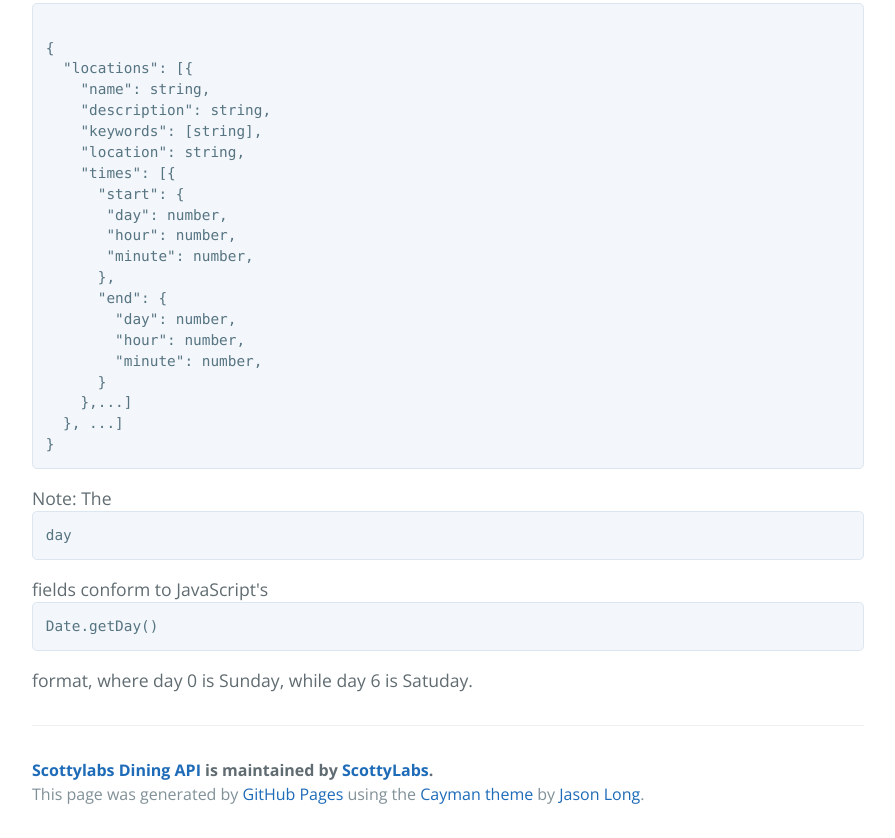
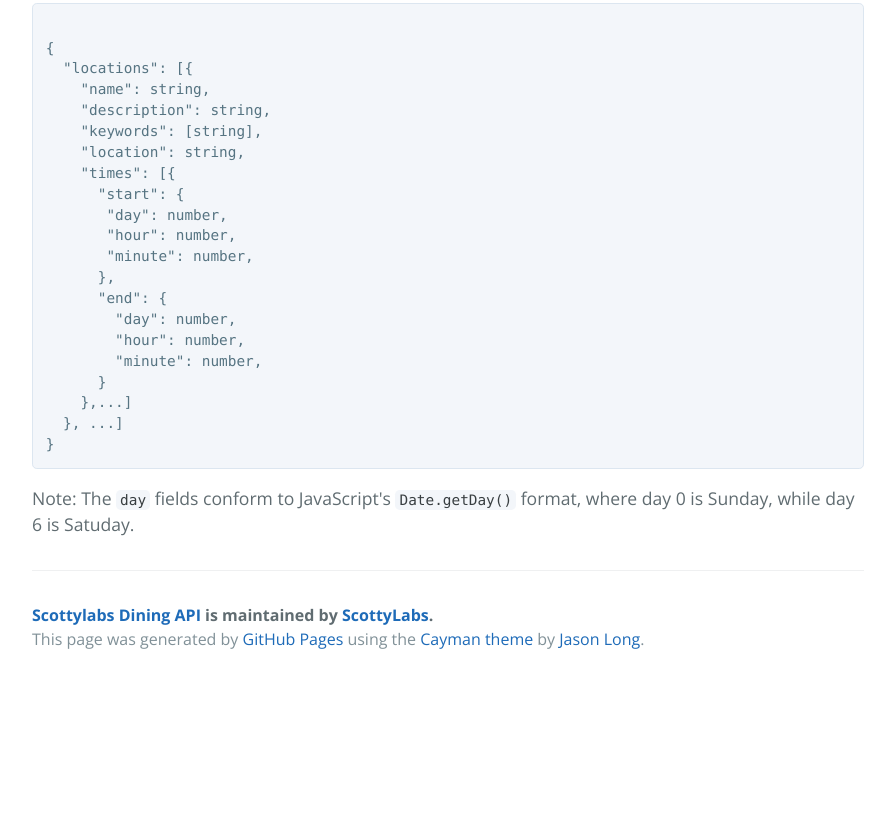
Before and after one commit to ScottyLabs/dining-api, a plain HTML site: page index.html in a window 1280 px wide. Shown: the part 982-1820 px from the top of the page, without its empty margins (192-1087 px from the left). After the commit the page ends 1665 px from the top, so only its background shows below. Drawn offline with nearby package versions, Linux system fonts and the light colour scheme.

Commit message:
Update index.html

```diff
--- a/index.html
+++ b/index.html
@@ -64,7 +64,7 @@ applications.</p>
 }
 </code></pre>
 
-Note: The <pre><code>day</code></pre> fields conform to JavaScript's <pre><code>Date.getDay()</code></pre> format, where day 0 is Sunday, while day 6 is Satuday.
+Note: The <code>day</code> fields conform to JavaScript's <code>Date.getDay()</code> format, where day 0 is Sunday, while day 6 is Satuday.
       <footer class="site-footer">
         <span class="site-footer-owner"><a href="https://github.com/ScottyLabs/dining-api">Scottylabs Dining API</a> is maintained by <a href="https://github.com/ScottyLabs">ScottyLabs</a>.</span>
         <span class="site-footer-credits">This page was generated by <a href="https://pages.github.com">GitHub Pages</a> using the <a href="https://github.com/jasonlong/cayman-theme">Cayman theme</a> by <a href="https://twitter.com/jasonlong">Jason Long</a>.</span>
```
